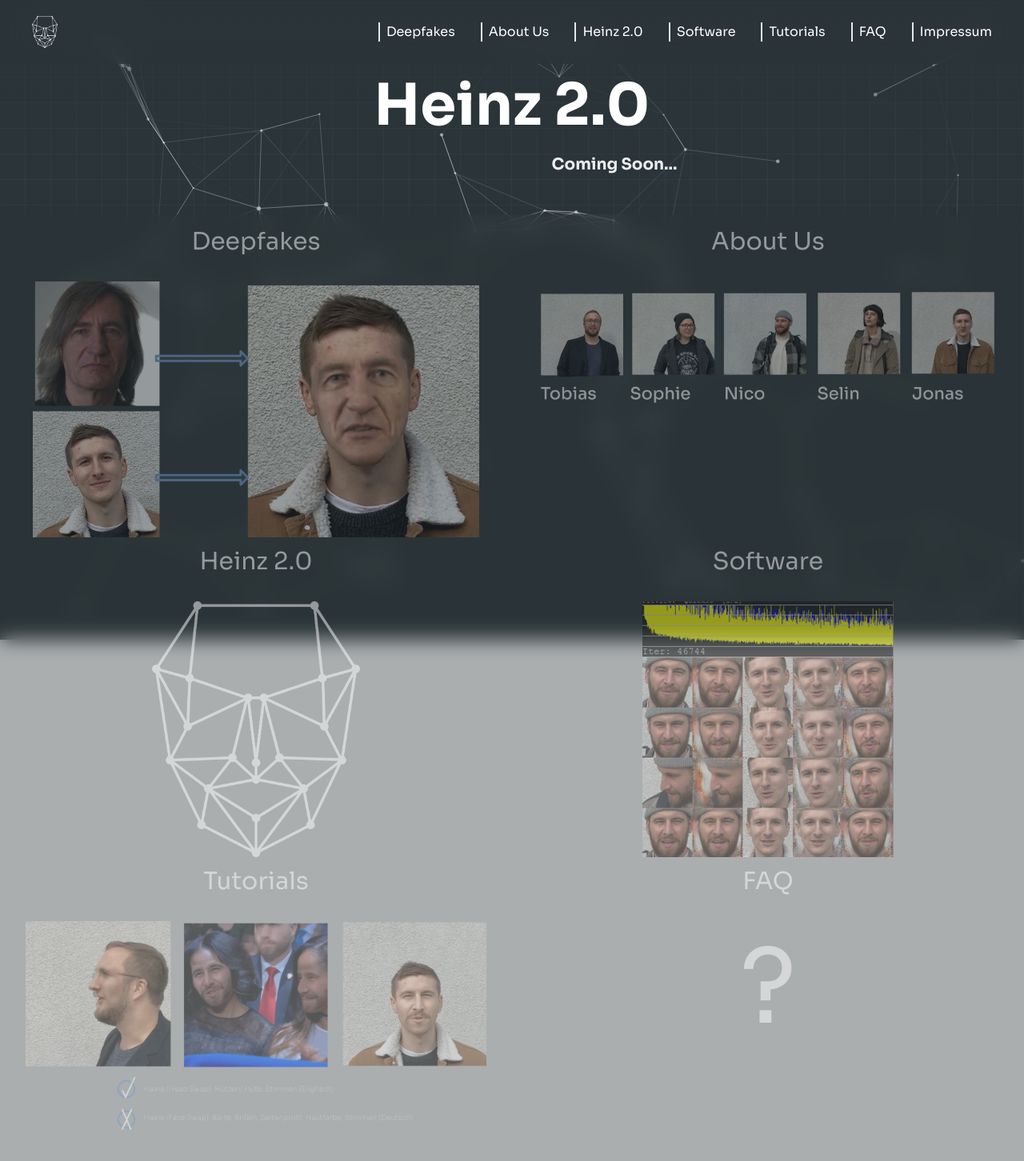
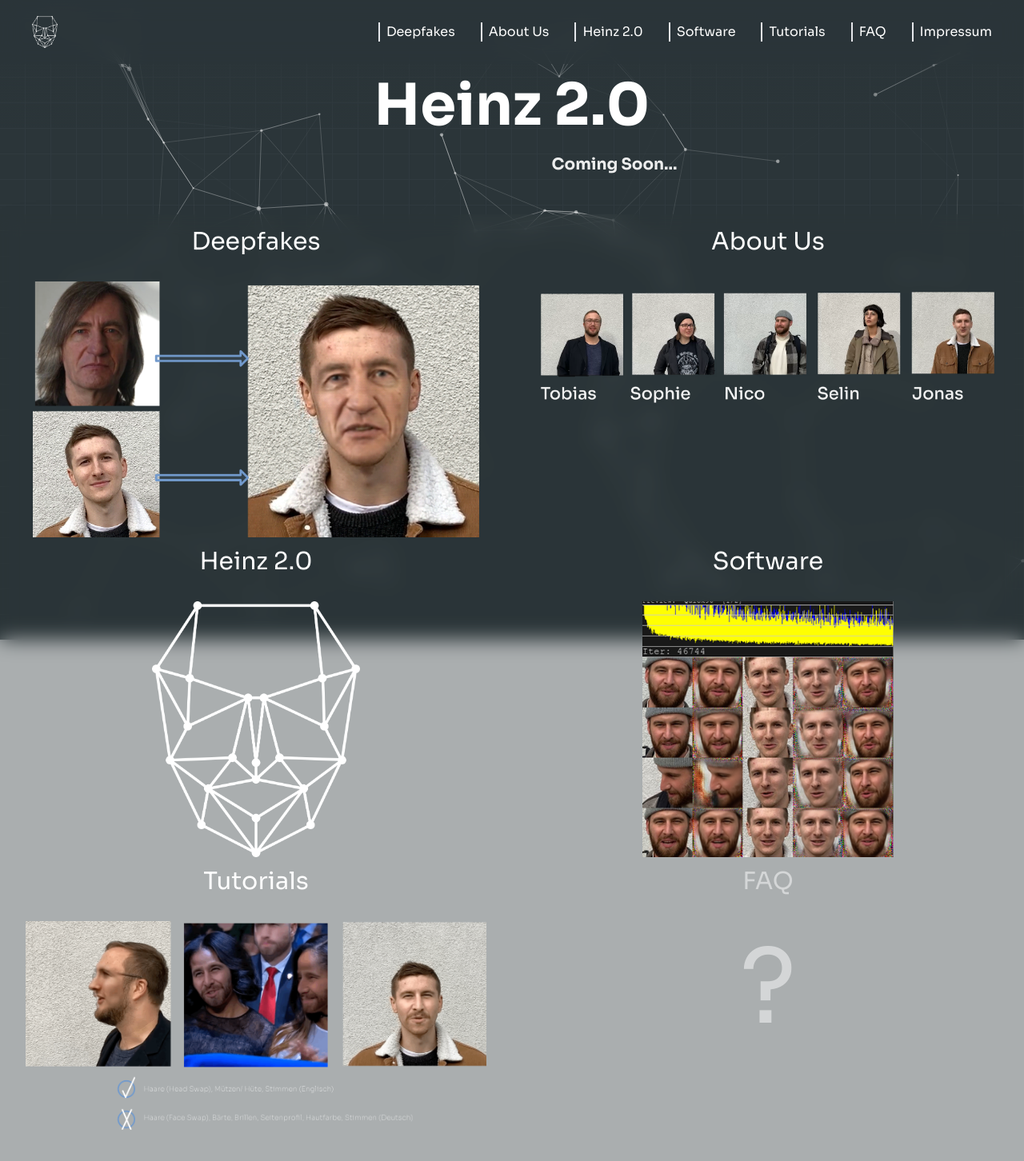
Before and after one commit to Nico-Mayer/Heinz2.0, a Next.js app: page / in a window 1280 px wide. Shown: the top 1452 px of the page at 80% size. Built offline with nearby package versions, Linux system fonts and the light colour scheme.

Commit message:
kürzerer haken, text für tiles

```diff
--- a/components/MainHeader.jsx
+++ b/components/MainHeader.jsx
@@ -4,7 +4,7 @@ import { motion } from 'framer-motion'
 function MainHeader(params) {
   return (
     <div className="relative mb-4 overflow-hidden rounded-full">
-      <img src="/haken.png" className="h-full w-full object-cover" />
+      <img src="/haken_v2.png" className="h-full w-full object-cover" />
       <motion.div
         initial="hidden"
         animate="visible"
--- a/components/Tile.jsx
+++ b/components/Tile.jsx
@@ -1,4 +1,5 @@
 import React from 'react'
+import router from 'next/router'
 
 class Tile extends React.Component {
 
@@ -7,6 +8,7 @@ class Tile extends React.Component {
     title = "";
     text="";
     imgSrc="";
+    url="";
 
     constructor(props) {
         super(props);
@@ -14,6 +16,7 @@ class Tile extends React.Component {
         this.title = this.props.title;
         this.text = this.props.text;
         this.imgSrc = this.props.imgSrc;
+        this.url = this.props.url;
 
         this.container = <img className={"max-h-96 justify-self-center p-8 max-h-72"} src={this.imgSrc}/>;
 
@@ -24,7 +27,7 @@ class Tile extends React.Component {
 
     handleMouseOver = () => {
         this.setState({setIsHovering: true});
-        this.container = <p className={""}>{this.text}</p>;
+        this.container = <p className={"text-xl align-self-center justify-center"}>{this.text}</p>;
     };
 
     handleMouseOut = () => {
@@ -36,7 +39,8 @@ class Tile extends React.Component {
 
         return (
             <>
-                <div className={"flex opacity-50 transition duration-400 hover:opacity-100 hover:opacity-100 hover:bg-heinzBlau w-1/2 justify-center pt-4"}>
+                <div className={"flex transition duration-400 hover:opacity-100 hover:opacity-100 hover:bg-heinzBlau w-1/2 justify-center pt-4"}
+                onClick={()=>{ router.push(this.url);}}>
                     <div onMouseOver={this.handleMouseOver} onMouseOut={this.handleMouseOut} className={"flex-column h-96"}>
                         <h1 className={"justify-self-center text-3xl"}>{this.title}</h1>
                         {this.container}
--- a/pages/index.tsx
+++ b/pages/index.tsx
@@ -39,19 +39,24 @@ const Home: NextPage = () => {
 
                         <Tile title={"Deepfakes"}
                               imgSrc={"/realesBsp.png"}
-                              text={"Lorem ipsum dolor sit amet, consetetur sadipscing elitr, sed diam nonumy eirmod tempor invidunt ut labore et dolore magna aliquyam erat, sed diam voluptua. At vero eos et accusam et justo duo dolores et ea rebum. Stet clita kasd gubergren, no sea takimata sanctus est Lorem ipsum dolor sit amet."}/>
+                              text={"Alles was man über Deepfakes wissen sollte!"}
+                              url={"/sub/deepfakes"}/>
                         <Tile title={"About Us"}
                               imgSrc={"/abouUsThumbnail.png"}
-                              text={"Lorem ipsum dolor sit amet, consetetur sadipscing elitr, sed diam nonumy eirmod tempor invidunt ut labore et dolore magna aliquyam erat, sed diam voluptua. At vero eos et accusam et justo duo dolores et ea rebum. Stet clita kasd gubergren, no sea takimata sanctus est Lorem ipsum dolor sit amet."}/>
+                              text={"Lernt das Team kennen!"}
+                              url={"/sub/aboutus"}/>
                         <Tile title={"Heinz 2.0"}
                               imgSrc={"/logo.png"}
-                              text={"Lorem ipsum dolor sit amet, consetetur sadipscing elitr, sed diam nonumy eirmod tempor invidunt ut labore et dolore magna aliquyam erat, sed diam voluptua. At vero eos et accusam et justo duo dolores et ea rebum. Stet clita kasd gubergren, no sea takimata sanctus est Lorem ipsum dolor sit amet."}/>
+                              text={"Wer ist eigentlich Heinz und warum gibt es Heinz 2.0?"}
+                              url={"/sub/heinzzweinull"}/>
                         <Tile title={"Software"}
                               imgSrc={"/vorschaufenster.png"}
-                              text={"Lorem ipsum dolor sit amet, consetetur sadipscing elitr, sed diam nonumy eirmod tempor invidunt ut labore et dolore magna aliquyam erat, sed diam voluptua. At vero eos et accusam et justo duo dolores et ea rebum. Stet clita kasd gubergren, no sea takimata sanctus est Lorem ipsum dolor sit amet."}/>
+                              text={"Links zur verwendeten Software und Infos dazu"}
+                              url={"/sub/software"}/>
                         <Tile title={"Tutorials"}
                               imgSrc={"/limitationen.png"}
-                              text={"Lorem ipsum dolor sit amet, consetetur sadipscing elitr, sed diam nonumy eirmod tempor invidunt ut labore et dolore magna aliquyam erat, sed diam voluptua. At vero eos et accusam et justo duo dolores et ea rebum. Stet clita kasd gubergren, no sea takimata sanctus est Lorem ipsum dolor sit amet."}/>
+                              text={"Dein Weg zum ersten Deepfake!"}
+                        url={"/sub/tutorials"}/>
                         <div
                             className={"flex opacity-50 transition duration-400 hover:opacity-100 hover:opacity-100 hover:bg-heinzBlau w-1/2 justify-center pt-4"}>
                             <div className={"flex-column"}>
```
Also changed, not shown: public/haken_v2.png (added).
